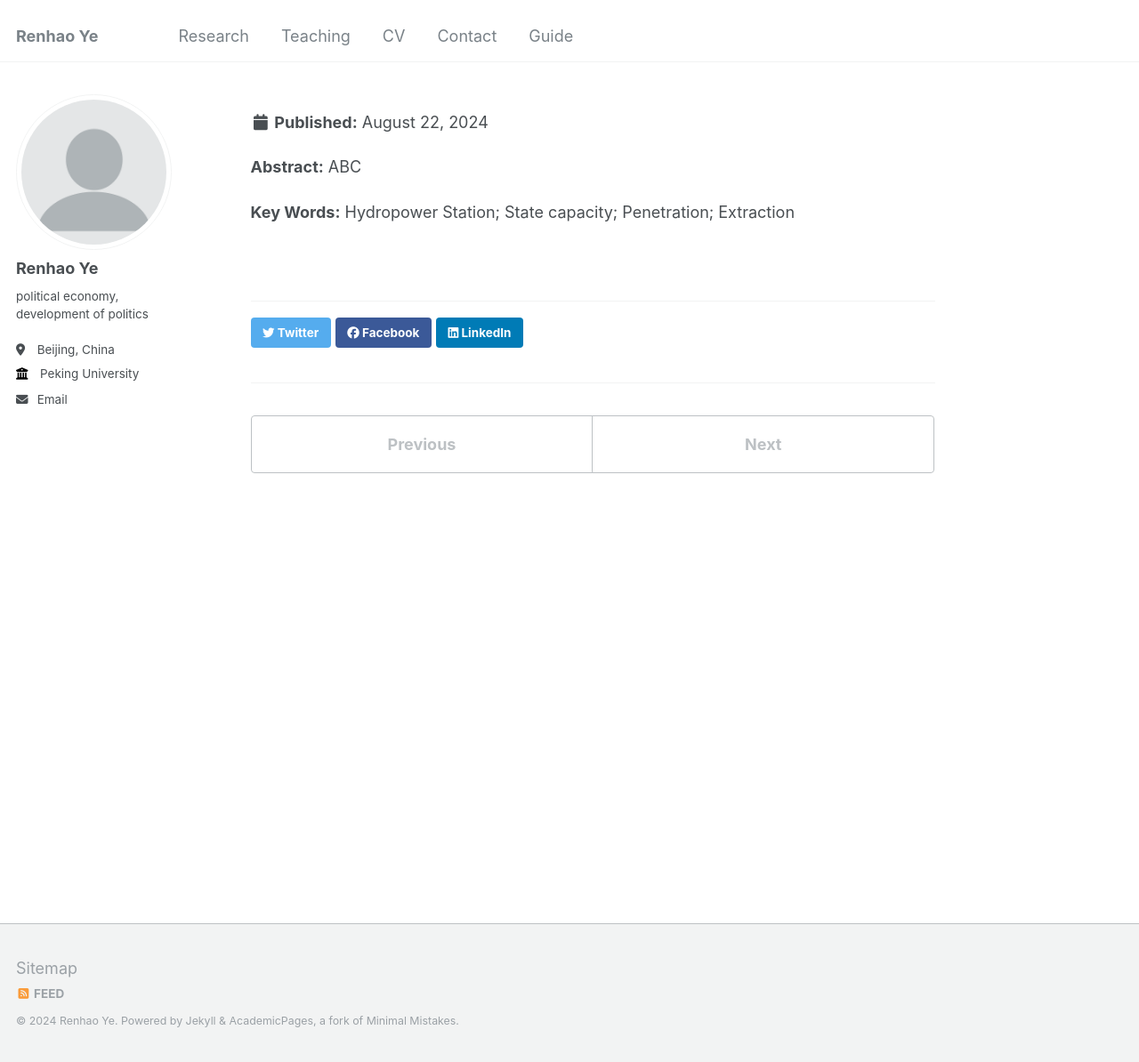
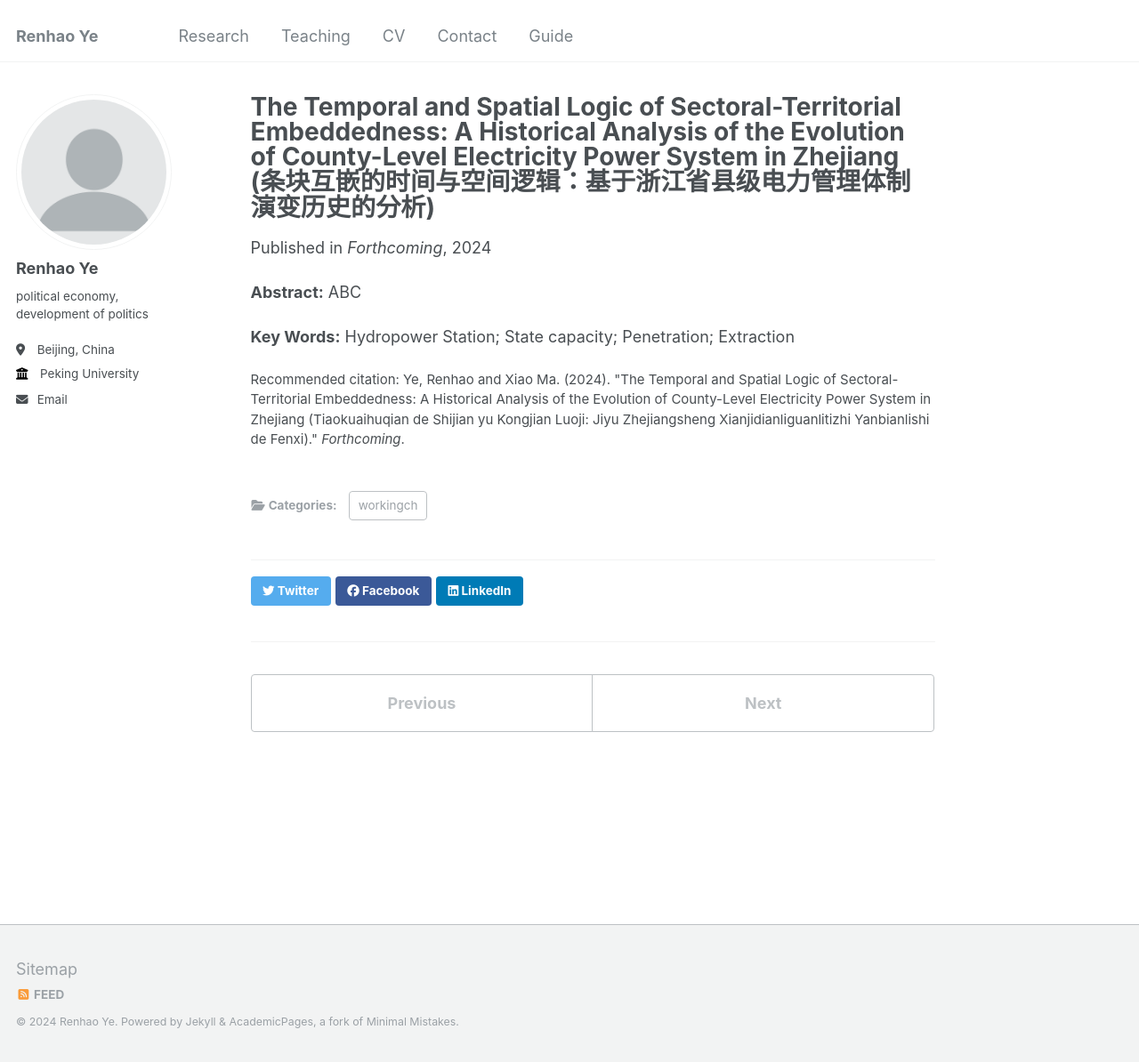
Before and after one commit to thenhow-ye/thenhow-ye.github.io, a Jekyll site: the page built from _publications/2024-09-01-electricity-Zhejiang.md, in a window 1280 px wide and 1194 px high. Shown: the whole window at 89% size. Built offline with Jekyll 4.4.1, drawn with Linux system fonts in a browser that asks for light colours.

Commit message:
Update 2024-09-01-electricity-Zhejiang.md

```diff
--- a/_publications/2024-09-01-electricity-Zhejiang.md
+++ b/_publications/2024-09-01-electricity-Zhejiang.md
@@ -8,7 +8,7 @@ date: 2024-09-01
 venue: 'Forthcoming'
 #slidesurl: 'http://thenhow-ye.github.io/files/slides2.pdf'
 #paperurl: 'http://thenhow-ye.github.io/files/paper2.pdf'
-citation: 'Ye, Renhao and Xiao Ma. (2024). &quot;The Temporal and Spatial Logic of Sectoral-Territorial Embeddedness: A Historical Analysis of the Evolution of County-Level Electricity Power System in Zhejiang ('Tiaokuaihuqian de Shijian yu Kongjian Luoji: Jiyu Zhejiangsheng Xianjidianliguanlitizhi Yanbianlishi de Fenxi').&quot; <i>Forthcoming</i>.'
+citation: 'Ye, Renhao and Xiao Ma. (2024). &quot;The Temporal and Spatial Logic of Sectoral-Territorial Embeddedness: A Historical Analysis of the Evolution of County-Level Electricity Power System in Zhejiang (Tiaokuaihuqian de Shijian yu Kongjian Luoji: Jiyu Zhejiangsheng Xianjidianliguanlitizhi Yanbianlishi de Fenxi).&quot; <i>Forthcoming</i>.'
 ---
 
 **Abstract:** ABC
```
